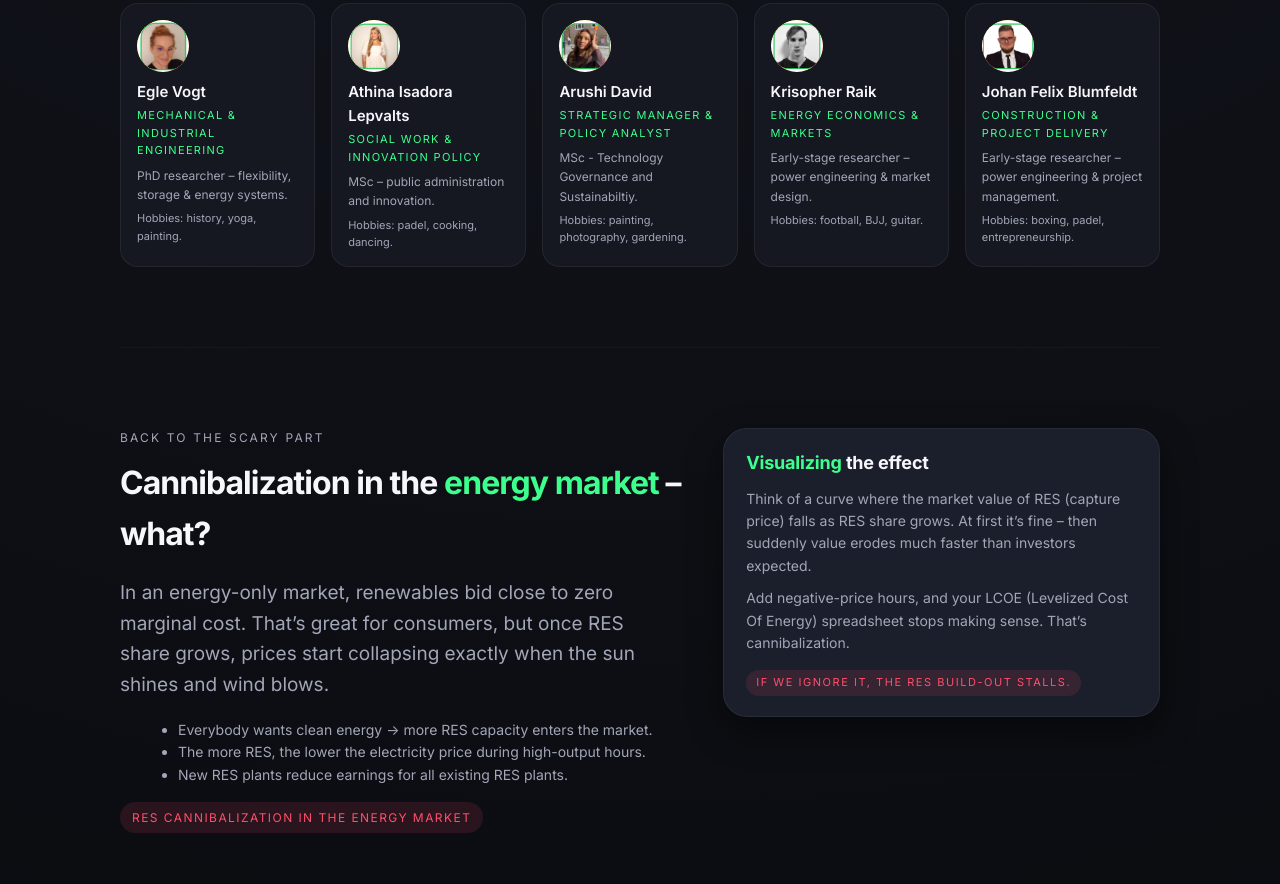
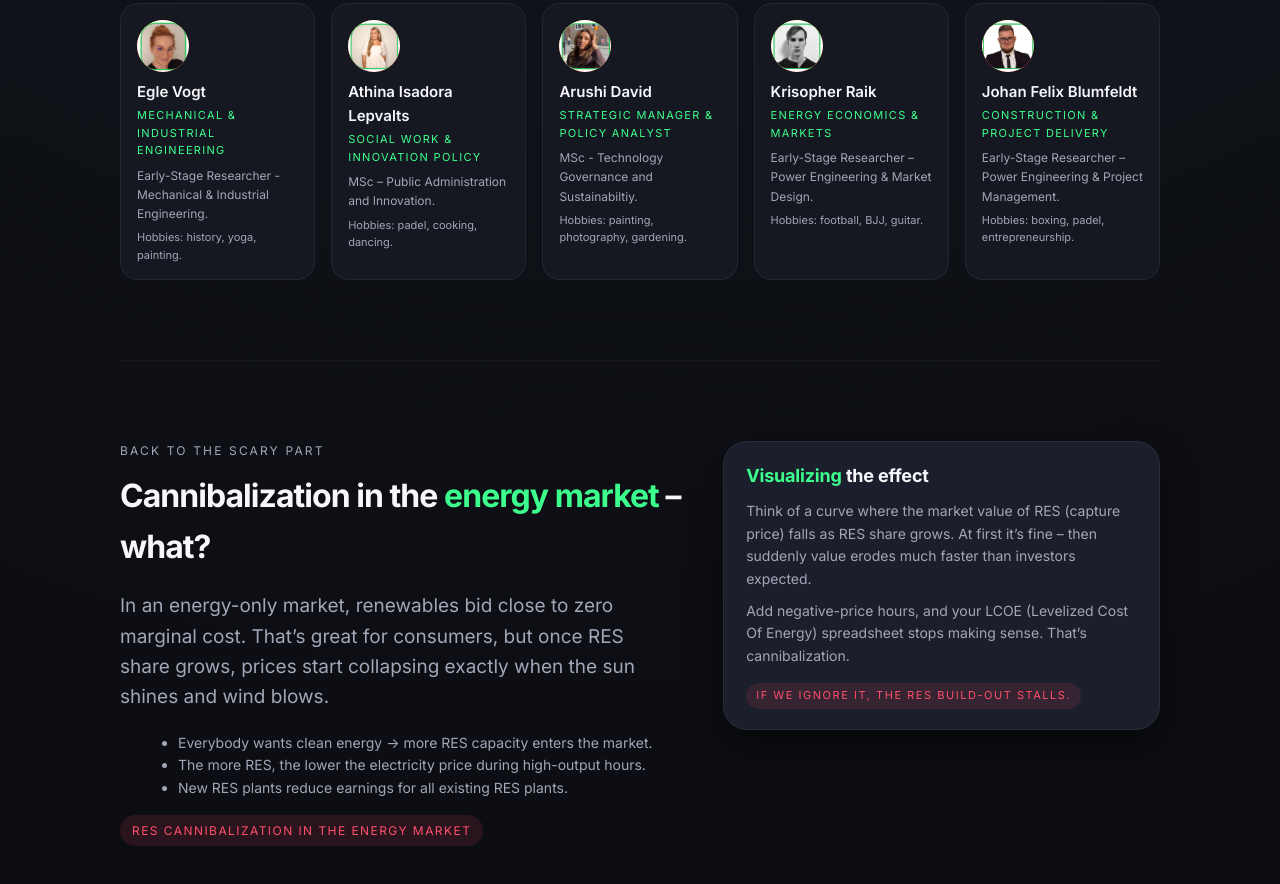
Before and after one commit to kraik98/webpage-batterystorage, a plain HTML site: page index.html in a window 1280 px wide. Shown: the part 1132-2016 px from the top of the page. Drawn offline with Linux system fonts and the light colour scheme.

Commit message:
Background updates

```diff
--- a/index.html
+++ b/index.html
@@ -1002,14 +1002,14 @@
             <div class="avatar avatar-photo"><img src="avatar_egle.png" alt="Egle Vogt"></div>
             <div class="person-name">Egle Vogt</div>
             <div class="person-tagline">Mechanical &amp; industrial engineering</div>
-            <div class="person-role">PhD researcher – flexibility, storage &amp; energy systems.</div>
+            <div class="person-role">Early-Stage Researcher - Mechanical & Industrial Engineering.</div>
             <div class="person-hobbies">Hobbies: history, yoga, painting.</div>
           </article>
           <article class="person-card">
             <div class="avatar avatar-photo"><img src="avatar_athina.png" alt="Athina Isadora Lepvalts"></div>
             <div class="person-name">Athina Isadora Lepvalts</div>
             <div class="person-tagline">Social work &amp; innovation policy</div>
-            <div class="person-role">MSc – public administration and innovation.</div>
+            <div class="person-role">MSc – Public Administration and Innovation.</div>
             <div class="person-hobbies">Hobbies: padel, cooking, dancing.</div>
           </article>
           <article class="person-card">
@@ -1023,14 +1023,14 @@
             <div class="avatar avatar-photo"><img src="avatar_krisopher.png" alt="Krisopher Raik"></div>
             <div class="person-name">Krisopher Raik</div>
             <div class="person-tagline">Energy economics &amp; markets</div>
-            <div class="person-role">Early-stage researcher – power engineering &amp; market design.</div>
+            <div class="person-role">Early-Stage Researcher – Power Engineering &amp; Market Design.</div>
             <div class="person-hobbies">Hobbies: football, BJJ, guitar.</div>
           </article>
           <article class="person-card">
             <div class="avatar avatar-photo"><img src="avatar_johan.png" alt="Johan Felix Blumfeldt"></div>
             <div class="person-name">Johan Felix Blumfeldt</div>
             <div class="person-tagline">Construction &amp; project delivery</div>
-            <div class="person-role">Early-stage researcher – power engineering &amp; project management.</div>
+            <div class="person-role">Early-Stage Researcher – Power Engineering &amp; Project Management.</div>
             <div class="person-hobbies">Hobbies: boxing, padel, entrepreneurship.</div>
           </article>
         </div>
```
